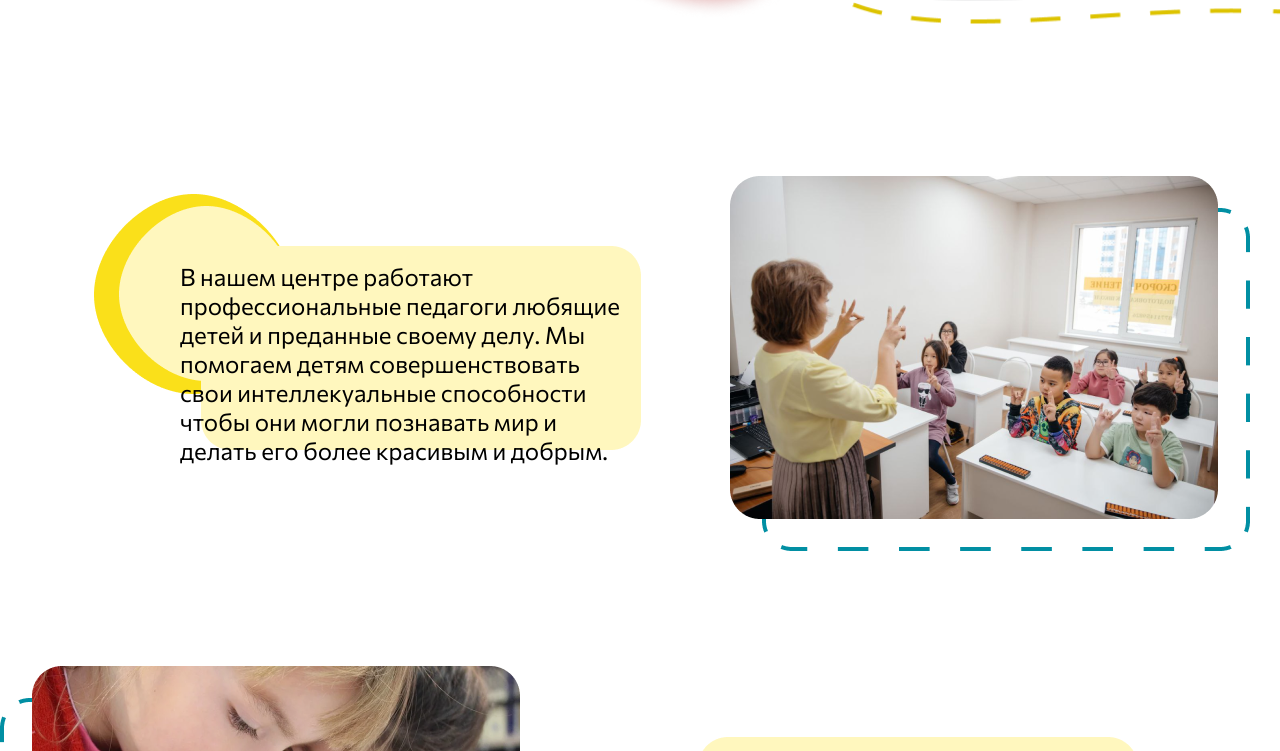
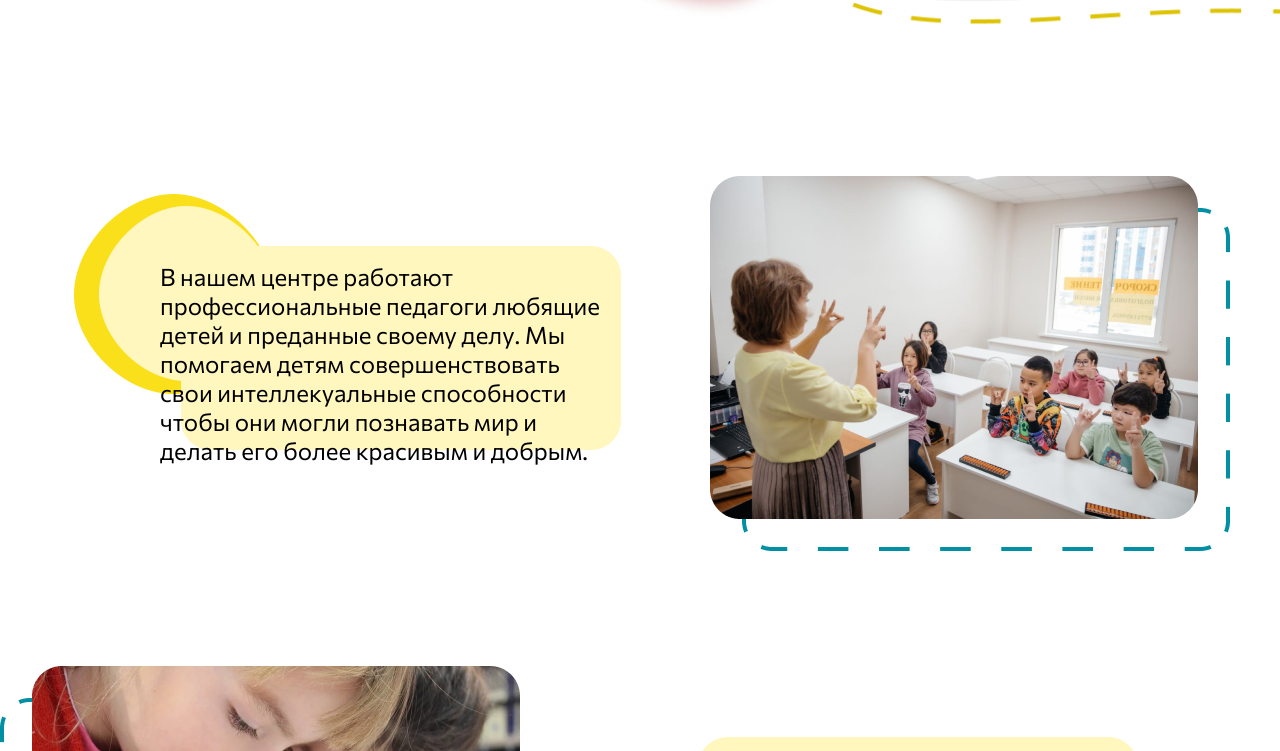
Before and after one commit to Gedeon4ick/school, a website: page src/index.html in a window 1280 px wide. Shown: the part 800-1551 px from the top of the page. Drawn offline with nearby package versions, Linux system fonts and the light colour scheme; files that its build step writes are made by us from their sources.

Commit message:
adaptiv about

```diff
--- a/src/sass/block/_about.scss
+++ b/src/sass/block/_about.scss
@@ -3,6 +3,8 @@
 
     .wrapper {
         padding-top: 127px;
+        padding-left: 15px;
+        padding-right: 20px;
         display: grid;
         grid-template-columns: repeat(2, minmax(300px, 550px));
         align-items: center;
```
Also changed, not shown: docs/css/style.min.css.
